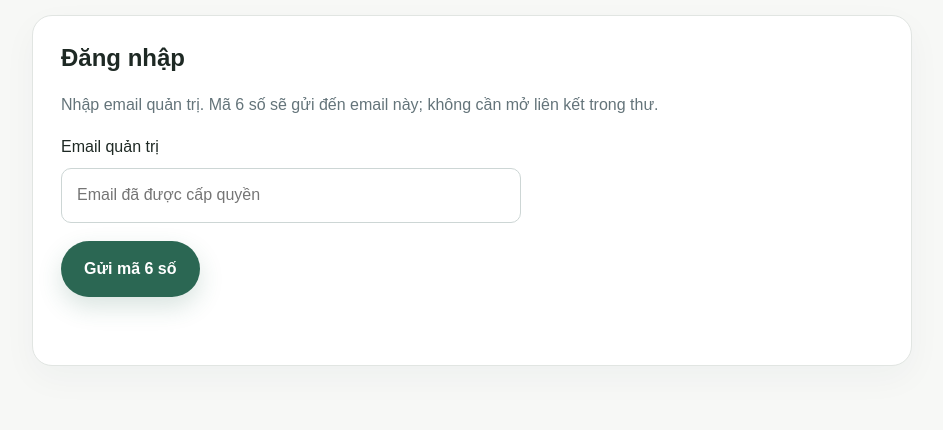
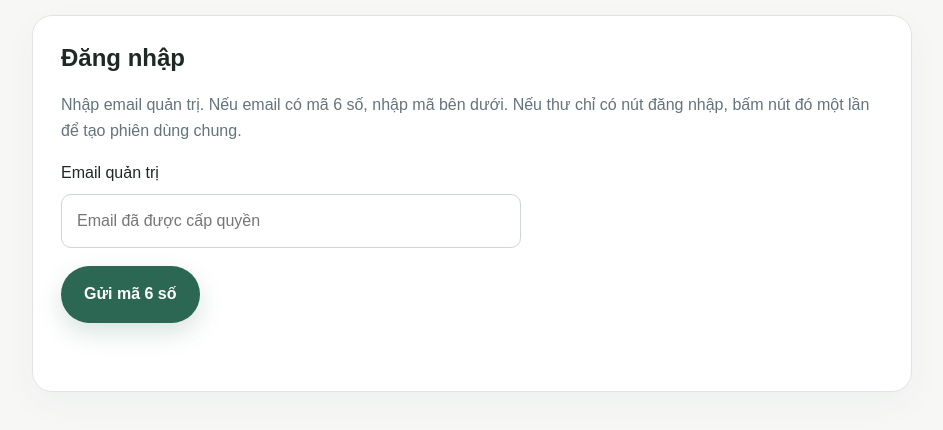
Before and after one commit to nonametestchatbot-oss/CareerCoachforlearningabroad, a website: page admin.html in a window 1280 px wide. Shown: the part 178-608 px from the top of the page, without its empty margins (168-1111 px from the left). Drawn offline with Linux system fonts and the light colour scheme.

Commit message:
Improve shared login and session handoff

```diff
--- a/admin.html
+++ b/admin.html
@@ -2,5 +2,5 @@
 <html lang="vi"><head><meta charset="utf-8"><meta name="viewport" content="width=device-width,initial-scale=1"><meta name="robots" content="noindex,nofollow"><title>Workspace quản trị | Linh Coach</title><link rel="stylesheet" href="/assessment.css"><style>
 body{background:#f7f8f6}.hub{max-width:920px;margin:0 auto;padding:48px 20px}.card{background:#fff;border:1px solid #e1e5e2;border-radius:20px;padding:28px;margin:18px 0;box-shadow:0 12px 34px #1d39470a}.muted{color:#64747a;line-height:1.6}.field{display:grid;gap:8px;max-width:460px}.field input{font:inherit;padding:13px 15px;border:1px solid #cdd6d5;border-radius:10px}.actions{display:flex;gap:12px;flex-wrap:wrap;margin-top:18px}.tile{display:block;text-decoration:none;color:#183949;border:1px solid #dce4e3;border-radius:16px;padding:22px;min-width:240px;flex:1}.tile:hover{border-color:#448b83;box-shadow:0 8px 25px #1d394710}.tile strong{font-size:20px}.signed{display:flex;justify-content:space-between;align-items:center;gap:12px;flex-wrap:wrap}.error{color:#b33;min-height:24px}
 </style></head><body class="assessment-shell"><main class="hub"><p class="eyebrow">LINH COACH · QUẢN TRỊ</p><h1>Workspace quản lý</h1><p class="muted">Một lần đăng nhập để mở CRM, chỉnh email chăm sóc hoặc quản lý bài kiểm tra và quyền làm bài.</p>
-<section class="card" id="login-card"><h2>Đăng nhập</h2><p class="muted">Nhập email quản trị. Mã 6 số sẽ gửi đến email này; không cần mở liên kết trong thư.</p><form id="email-form"><label class="field">Email quản trị<input id="email" type="email" autocomplete="email" required placeholder="Email đã được cấp quyền"></label><div class="actions"><button class="assessment-button">Gửi mã 6 số</button></div></form><form id="otp-form" hidden><label class="field">Mã xác thực 6 số<input id="otp" inputmode="numeric" autocomplete="one-time-code" pattern="[0-9]{6}" maxlength="6" required></label><div class="actions"><button class="assessment-button">Vào Workspace</button><button id="change-email" type="button" class="assessment-button" style="background:#fff;color:#183949;border:1px solid #cdd6d5">Đổi email</button></div></form><p id="status" class="error" role="status"></p></section>
+<section class="card" id="login-card"><h2>Đăng nhập</h2><p class="muted">Nhập email quản trị. Nếu email có mã 6 số, nhập mã bên dưới. Nếu thư chỉ có nút đăng nhập, bấm nút đó một lần để tạo phiên dùng chung.</p><form id="email-form"><label class="field">Email quản trị<input id="email" type="email" autocomplete="email" required placeholder="Email đã được cấp quyền"></label><div class="actions"><button class="assessment-button">Gửi mã 6 số</button></div></form><form id="otp-form" hidden><label class="field">Mã xác thực 6 số<input id="otp" inputmode="numeric" autocomplete="one-time-code" pattern="[0-9]{6}" maxlength="6" required></label><div class="actions"><button class="assessment-button">Vào Workspace</button><button id="change-email" type="button" class="assessment-button" style="background:#fff;color:#183949;border:1px solid #cdd6d5">Đổi email</button></div></form><p id="status" class="error" role="status"></p></section>
 <section class="card" id="hub-card" hidden><div class="signed"><div><h2>Chào mừng</h2><p id="signed-email" class="muted"></p></div><button id="logout" class="assessment-button">Đăng xuất</button></div><div class="actions"><a class="tile" href="/admin/crm"><strong>CRM & email</strong><p class="muted">Pipeline, hồ sơ khách hàng, email nháp và chỉnh sửa nội dung các luồng chăm sóc.</p></a><a class="tile" href="/admin-assessment"><strong>Bài kiểm tra</strong><p class="muted">Cấp lượt thủ công, xem trạng thái và kết quả bài làm.</p></a></div><p class="muted">Phiên đăng nhập được lưu trên thiết bị này tối đa 30 ngày và tự gia hạn khi cần. Đăng xuất sẽ xóa phiên trên thiết bị.</p></section></main><script src="/workspace.js" type="module"></script></body></html>
```
